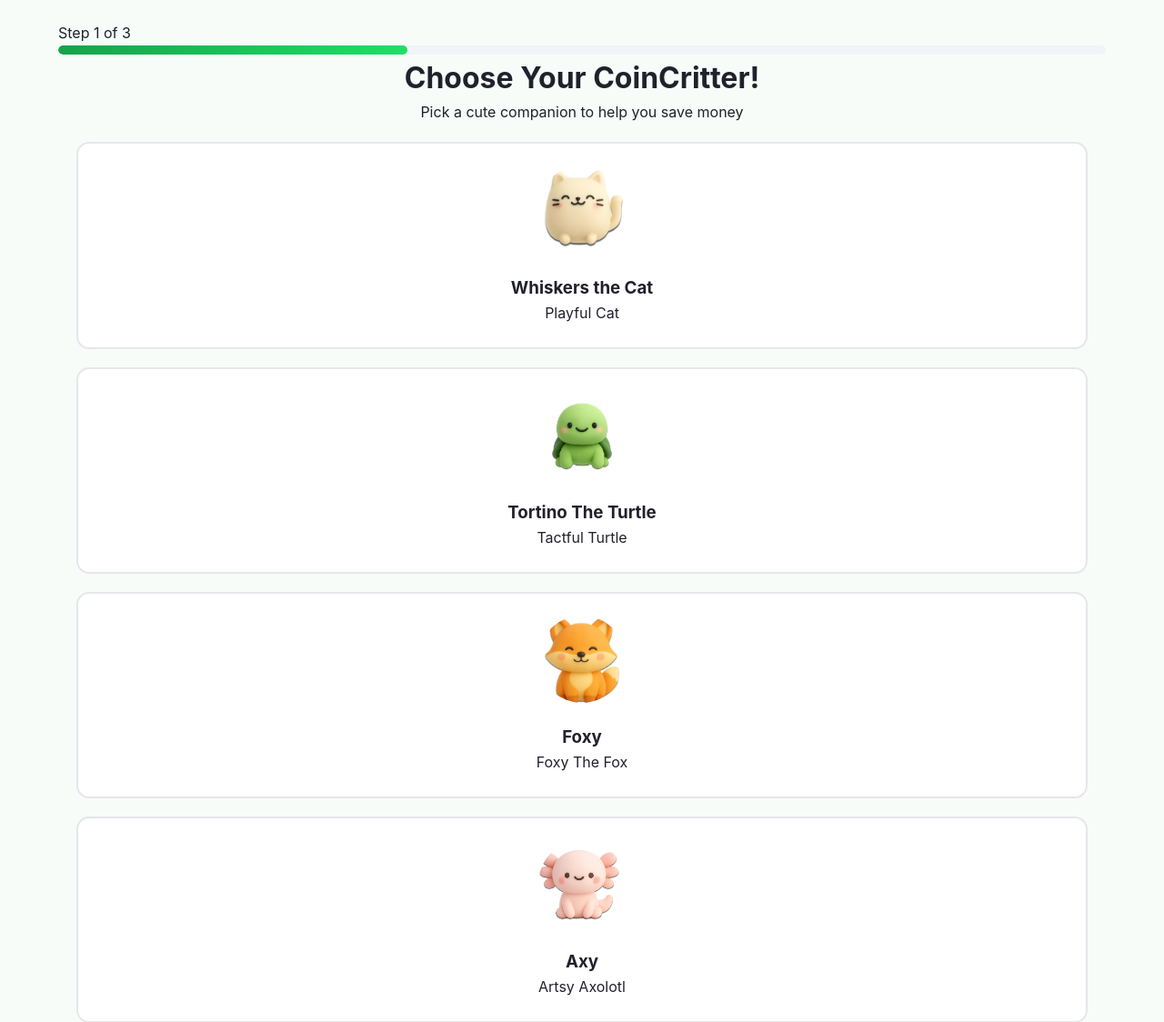
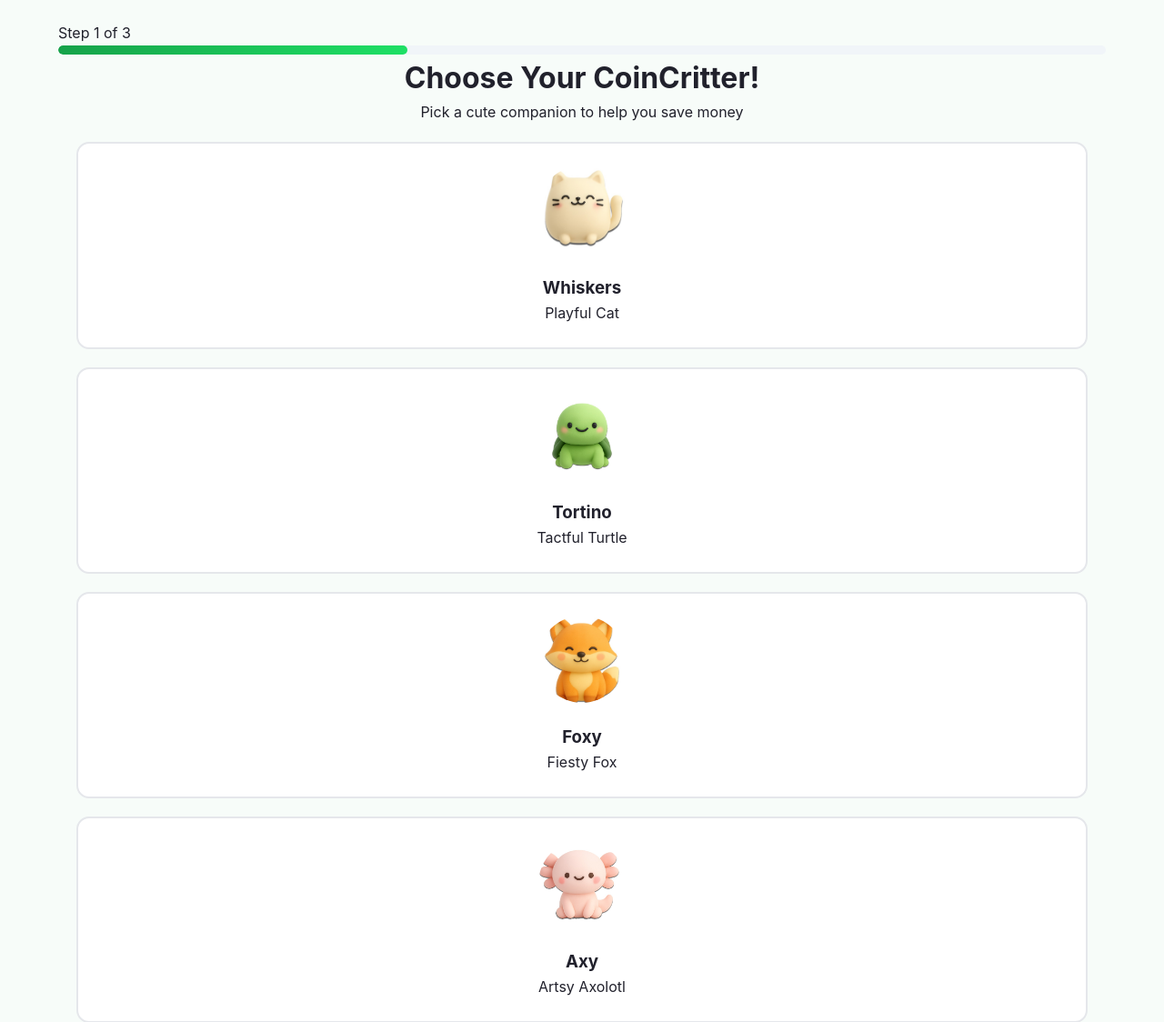
Before and after one commit to misstris99/CoinCritters, a Flask app: page / in a window 1280 px wide. Shown: the top 1124 px of the page at 91% size. Run offline with Flask 3, Linux system fonts and the light colour scheme.

Commit message:
index fix

```diff
--- a/templates/index.html
+++ b/templates/index.html
@@ -34,30 +34,30 @@
                 <div class="pet-card" data-pet="cat">
                     <img src="{{ url_for('static', filename='animals/cat.jpg') }}" alt="cat" class="pet-image">
                     <div>
-                        <h3 class="pet-name">Whiskers the Cat</h3>
+                        <h3 class="pet-name">Whiskers</h3>
                         <p class="pet-type">Playful Cat</p>
                     </div>
                 </div>
 
-                <!-- Dog -->
+                <!-- Turtle -->
                 <div class="pet-card" data-pet="turtle">
                     <img src="{{ url_for('static', filename='animals/turtle.jpg') }}" alt="Turtle" class="pet-image">
                     <div>
-                        <h3 class="pet-name">Tortino The Turtle</h3>
+                        <h3 class="pet-name">Tortino</h3>
                         <p class="pet-type">Tactful Turtle</p>
                     </div>
                 </div>
 
-                <!-- Cow -->
+                <!-- Fox -->
                 <div class="pet-card" data-pet="fox">
                     <img src="{{ url_for('static', filename='animals/fox.jpg') }}" alt="Foxy the Fox" class="pet-image">
                     <div>
                         <h3 class="pet-name">Foxy</h3>
-                        <p class="pet-type">Foxy The Fox</p>
+                        <p class="pet-type">Fiesty Fox</p>
                     </div>
                 </div>
 
-                <!-- Pig -->
+                <!-- Axolotl -->
                 <div class="pet-card" data-pet="axolotl">
                     <img src="{{ url_for('static', filename='animals/axolotl.jpg') }}" alt="Axy the Axolotl" class="pet-image">
                     <div>
```
Also changed, not shown: 1 other file.
